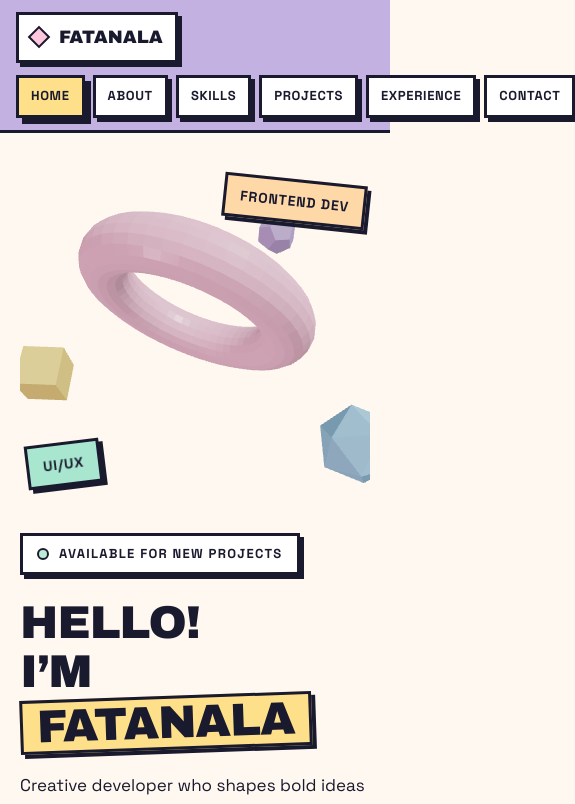
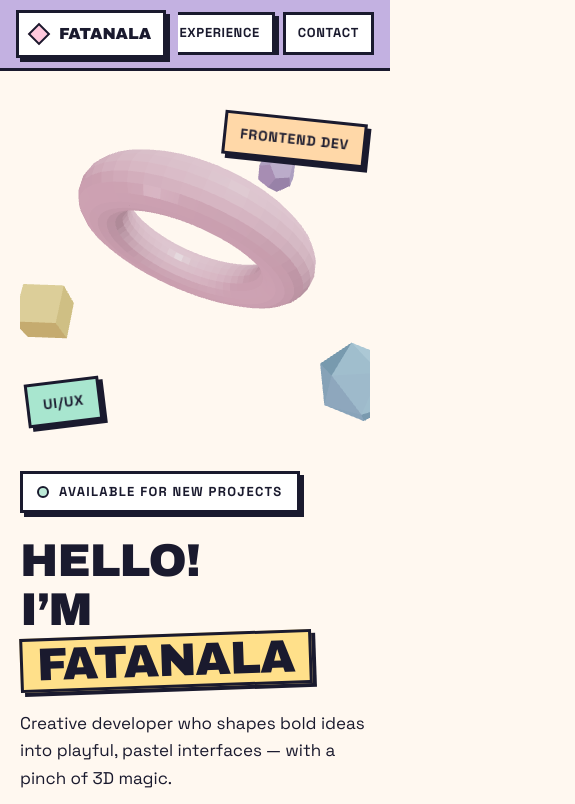
Before and after one commit to max-tantan/portofolio-neo, a React (Vite) app: page / in a window 390 px wide. Shown: the top 804 px of the page, 575 px wide, since content can reach past the window. Built offline with nearby package versions, Linux system fonts and the light colour scheme.

Commit message:
fix: adjust sidebar-3d dimensions for improved layout

```diff
--- a/src/App.css
+++ b/src/App.css
@@ -101,11 +101,11 @@
 }
 
 .sidebar-3d-wrap {
-  margin-top: 20px;
+  margin-top: 12px;
 }
 
 .sidebar-3d {
-  height: 160px;
+  height: 104px;
   border: var(--border-w) solid var(--ink);
   background: var(--white);
   box-shadow: var(--shadow-hard-sm);
@@ -698,30 +698,41 @@
     width: auto;
     inset: auto;
     flex-direction: row;
-    flex-wrap: wrap;
+    flex-wrap: nowrap;
     align-items: center;
+    justify-content: space-between;
     gap: 12px;
-    padding: 12px 16px;
+    padding: 10px 16px;
     border-right: none;
     border-bottom: var(--border-w) solid var(--ink);
   }
 
   .sidebar__logo {
     margin-bottom: 0;
-    font-size: 18px;
+    font-size: 16px;
     padding: 8px 12px;
+    flex: none;
   }
 
   .sidebar__nav {
     flex-direction: row;
-    flex-wrap: wrap;
+    flex-wrap: nowrap;
     gap: 8px;
-    flex: none;
+    flex: 1;
+    justify-content: flex-end;
+    overflow-x: auto;
+    scrollbar-width: none;
+  }
+
+  .sidebar__nav::-webkit-scrollbar {
+    display: none;
   }
 
   .sidebar__link {
     padding: 8px 12px;
     font-size: 13px;
+    flex: none;
+    white-space: nowrap;
   }
 
   .sidebar__link-index {
```
